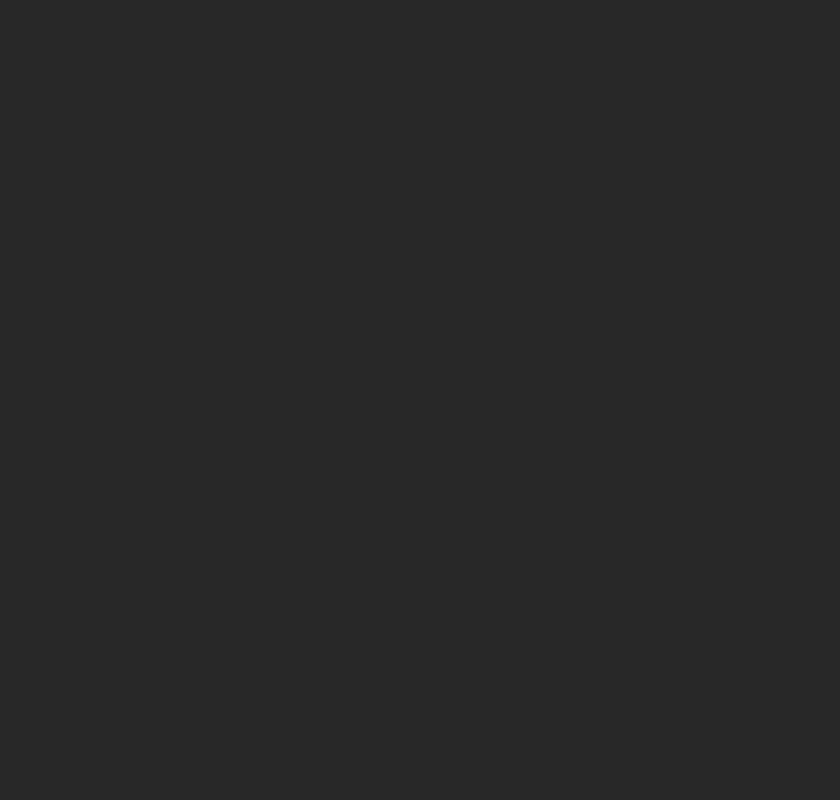
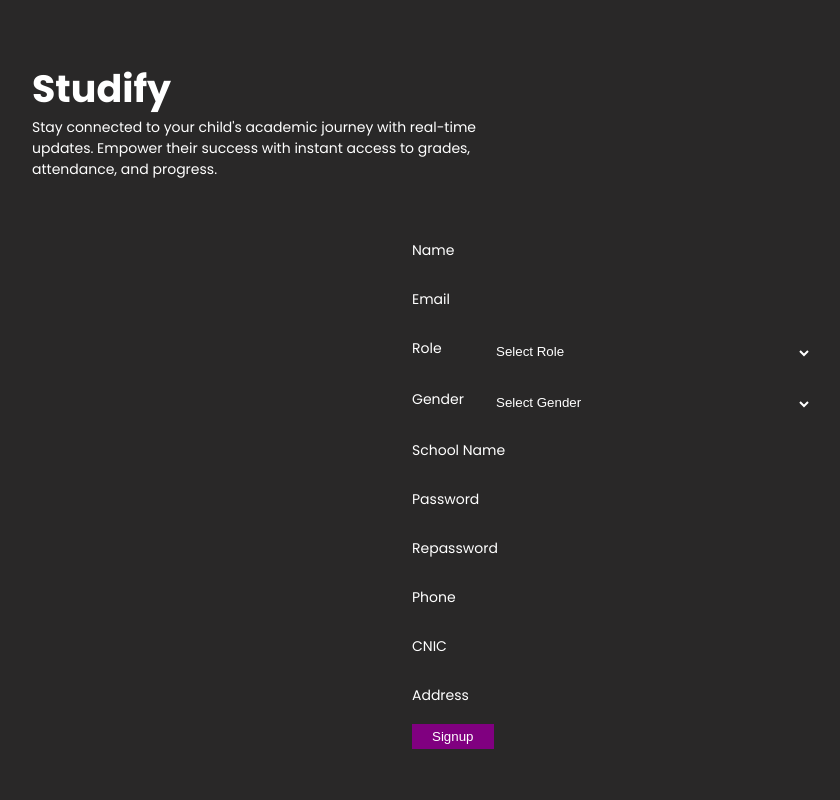
Before and after one commit to AliWayne101/studify, a Next.js app: page /signup in a window 1280 px wide. Shown: the top 800 px of the page, without its empty margins (28-868 px from the left). Built offline with nearby package versions, Linux system fonts and the light colour scheme.

Commit message:
signup capabilities

```diff
--- a/app/api/posts/route.ts
+++ b/app/api/posts/route.ts
@@ -23,7 +23,9 @@
                     });
                 })
             break;
+        case "signup":
+            break;
         default:
-            res.status(404).json({ message: "Invalid request" });
+            res.status(200).json({ message: "Invalid request" });
     }
 }
--- a/app/css/login.scss
+++ b/app/css/login.scss
@@ -1,5 +1,4 @@
 .loginform {
-    margin: 40px 0 80px 0;
     display: flex;
     align-items: center;
     justify-content: center;
@@ -15,7 +14,7 @@
                 transition: all 300ms ease-in-out;
             }
 
-            input {
+            input, select {
                 min-width: 400px !important;
                 background-color: transparent;
                 border: none;
@@ -35,6 +34,11 @@
                     transform: translateY(-20px);
                 }
             }
+
+            select option {
+                color: var(--foreground);
+                outline: none;
+            }
         }
     }
 }
--- a/app/globals.scss
+++ b/app/globals.scss
@@ -6,6 +6,7 @@
   --foreground: white;
   --font-lora: 'Lora', serif;
   --font-poppins: 'Poppins', serif;
+  --warning: rgb(189, 36, 36);
 }
 
 html,
@@ -64,3 +65,16 @@
   padding: 5px 30px;
   font-size: 18px;
 }
+
+.body-cont {
+  margin: 40px 0 80px 0;
+}
+
+.error {
+  background-color: var(--warning);
+  color: var(--foreground);
+  padding: 10px;
+  border-radius: 5px;
+  margin-bottom: 20px;
+  text-align: center;
+}
--- a/app/login/page.tsx
+++ b/app/login/page.tsx
@@ -20,6 +20,8 @@
           <h1>{WebDetails.webName}</h1>
           <p>{WebDetails.webMotto}</p>
         </div>
+        <div className="body-cont">
+          <div className="error">Text</div>
           <div className="loginform">
             <div className="login">
               <div className="login-in">
@@ -33,6 +35,7 @@
               <Button onClick={HandleLogin}>Login</Button>
             </div>
           </div>
+        </div>
       </main>
       <Footer />
     </>
--- a/app/signup/page.tsx
+++ b/app/signup/page.tsx
@@ -1,9 +1,135 @@
-import React from 'react'
+"use client"
+import { WebDetails } from '@/configs'
+import React, { useState } from 'react'
+import Button from '../components/Button'
+import Footer from '../sections/footer'
+import "../css/login.scss"
+import "../css/sections/hero.scss"
 
 const Signup = () => {
+  const [userInfo, setUserInfo] = useState({
+    Name: "",
+    Email: "",
+    Role: "",
+    SchoolName: "",
+    Gender: "",
+    Password: "",
+    Repassword: "",
+    Phone: "",
+    CNIC: "",
+    Address: ""
+  });
+  const [fillError, setFillError] = useState<string | null>(null);
+
+  const handleChange = (e: React.ChangeEvent<HTMLInputElement> | React.ChangeEvent<HTMLSelectElement>) => {
+    setUserInfo({
+      ...userInfo,
+      [e.target.name]: e.target.value
+    });
+  }
+
+  const HandleSignup = async () => {
+    const emptyFields = Object.entries(userInfo).filter(([key, value]) => value === "").map(([key]) => key);
+
+    var emptyFieldsString = "";
+    if (emptyFields.length > 0) {
+      emptyFields.forEach(field => emptyFieldsString += field + ", ");
+      emptyFieldsString = emptyFieldsString.slice(0, -2); // Strip last 2 characters
+      emptyFields.length > 1 ? setFillError(emptyFieldsString + "are required fields") : setFillError(emptyFieldsString + "is a required field");
+      return;
+    } else {
+      setFillError(null);
+    }
+
+    //start register
+    try {
+      const response = await fetch('/api/posts', {
+        method: 'POST',
+        headers: {
+          'Content-Type': 'application/json'
+        },
+        body: JSON.stringify(userInfo)
+      });
+
+      if (!response.ok) {
+        setFillError("Network response was not okay, please try again");
+      }
+
+      const data = await response.json();
+      console.log('Success:', data);
+    } catch (error) {
+      console.error('Error:', error);
+    }
+  }
+
   return (
     <>
+      <main>
+        <div className="hero">
+          <h1>{WebDetails.webName}</h1>
+          <p>{WebDetails.webMotto}</p>
+        </div>
 
+        <div className="body-cont">
+          { fillError && <div className="error">{fillError}</div> }
+          <div className="loginform">
+            <div className="login">
+              <div className="login-in">
+                <input onChange={handleChange} type="text" name="Name" id="Name" />
+                <label htmlFor="Name">Name</label>
+              </div>
+              <div className="login-in">
+                <input onChange={handleChange} type="email" name="Email" id="Email" />
+                <label htmlFor="Email">Email</label>
+              </div>
+              <div className="login-in">
+                <select name="Role" id="Role" onChange={handleChange}>
+                  <option className='bg' value="">Select Role</option>
+                  <option className='bg' value="Teacher">Teacher</option>
+                  <option className='bg' value="Teacher">Admin</option>
+                  <option className='bg' value="Student">Student</option>
+                  <option className='bg' value="Parent">Parent</option>
+                </select>
+                <label htmlFor="Role">Role</label>
+              </div>
+              <div className="login-in">
+                <select name="Gender" id="Gender" onChange={handleChange}>
+                  <option className='bg' value="">Select Gender</option>
+                  <option className='bg' value="Male">Male</option>
+                  <option className='bg' value="Female">Female</option>
+                </select>
+                <label htmlFor="Gender">Gender</label>
+              </div>
+              <div className="login-in">
+                <input onChange={handleChange} type="Text" name="SchoolName" id="SchoolName" />
+                <label htmlFor="SchoolName">School Name</label>
+              </div>
+              <div className="login-in">
+                <input onChange={handleChange} type="password" name="Password" id="Password" />
+                <label htmlFor="Password">Password</label>
+              </div>
+              <div className="login-in">
+                <input onChange={handleChange} type="password" name="Repassword" id="Repassword" />
+                <label htmlFor="Repassword">Repassword</label>
+              </div>
+              <div className="login-in">
+                <input onChange={handleChange} type="text" name="Phone" id="Phone" />
+                <label htmlFor="Phone">Phone</label>
+              </div>
+              <div className="login-in">
+                <input onChange={handleChange} type="text" name="CNIC" id="CNIC" />
+                <label htmlFor="CNIC">CNIC</label>
+              </div>
+              <div className="login-in">
+                <input onChange={handleChange} type="text" name="Address" id="Address" />
+                <label htmlFor="Address">Address</label>
+              </div>
+              <Button onClick={HandleSignup}>Signup</Button>
+            </div>
+          </div>
+        </div>
+      </main>
+      <Footer />
     </>
   )
 }
--- a/schema/userinfo.ts
+++ b/schema/userinfo.ts
@@ -20,11 +20,11 @@
     Name: String,
     Email: String,
     Image: {
-        Type: String,
+        type: String,
         default: 'default'
     },
     AccountType: {
-        Type: String,
+        type: String,
         default: 'Basic'
     },
     Address: String,
```
Lines whose indentation alone changed are shown as unchanged.
